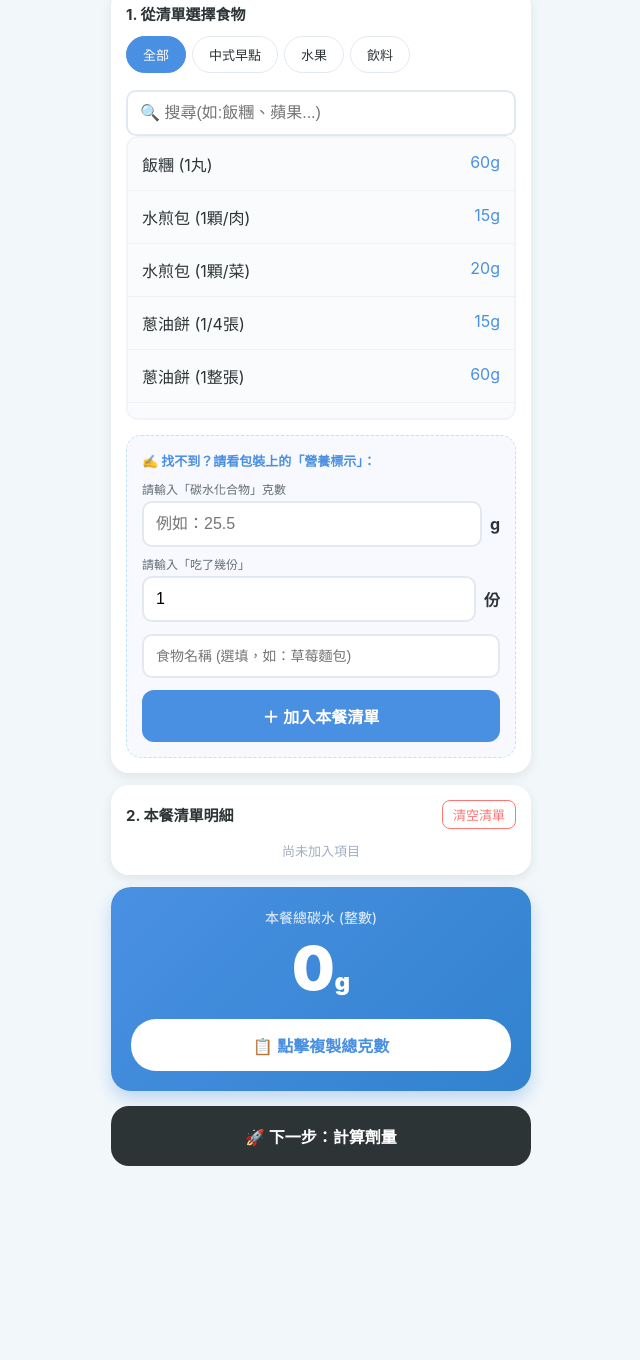
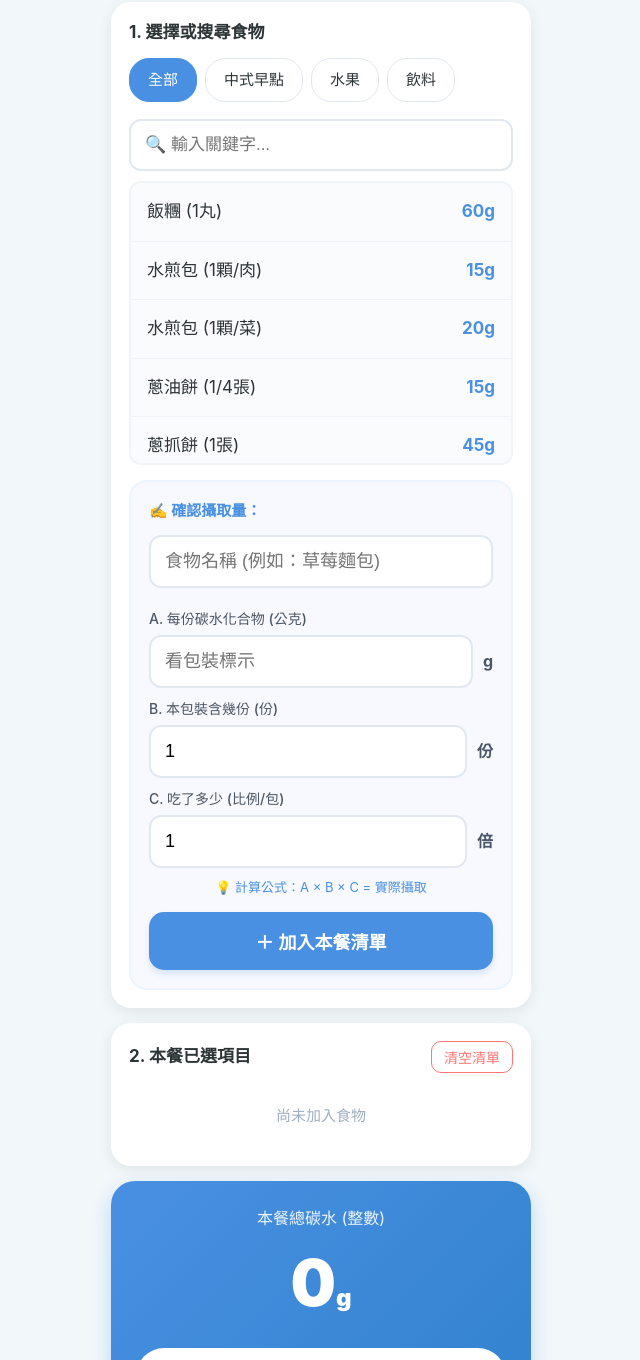
Before and after one commit to adsccxx-cpu/index.html, a plain HTML site: page index.html in a window 1280 px wide. Shown: the part 79-1439 px from the top of the page, without its empty margins (319-959 px from the left). Before the commit the page ends 1260 px from the top, so only its background shows below. Drawn offline with Linux system fonts and the light colour scheme.

Commit message:
Update index.html

```diff
--- a/index.html
+++ b/index.html
@@ -12,7 +12,7 @@
     --card: #FFFFFF;
     --text: #2D3436;
     --accent: #FF7675;
-    --hint: #636E72;
+    --hint: #4b5563; /* 提高對比度 */
   }
 
   body {
@@ -24,18 +24,19 @@
     display: flex;
     flex-direction: column;
     align-items: center;
+    line-height: 1.5;
   }
 
   .wrapper { width: 100%; max-width: 420px; }
 
-  h1 { font-size: 22px; color: var(--primary); text-align: center; margin: 10px 0; }
+  h1 { font-size: 24px; color: var(--primary); text-align: center; margin: 15px 0; }
 
   .card {
     background: var(--card);
-    border-radius: 18px;
-    padding: 15px;
-    margin-bottom: 12px;
-    box-shadow: 0 4px 12px rgba(0,0,0,0.08);
+    border-radius: 20px;
+    padding: 18px;
+    margin-bottom: 15px;
+    box-shadow: 0 4px 15px rgba(0,0,0,0.08);
     box-sizing: border-box;
   }
 
@@ -43,94 +44,77 @@
     display: flex;
     justify-content: space-between;
     align-items: center;
-    font-size: 15px;
+    font-size: 17px;
     font-weight: bold;
     margin-bottom: 12px;
     color: var(--text);
   }
 
   /* 分類與搜尋 */
-  .category-tabs { display: flex; gap: 6px; margin-bottom: 12px; overflow-x: auto; white-space: nowrap; padding-bottom: 5px; }
+  .category-tabs { display: flex; gap: 8px; margin-bottom: 12px; overflow-x: auto; white-space: nowrap; padding-bottom: 5px; }
   .tab {
-    padding: 8px 16px; font-size: 13px; border-radius: 20px;
+    padding: 10px 18px; font-size: 15px; border-radius: 20px;
     border: 1px solid #E2E8F0; background: white; cursor: pointer;
   }
   .tab.active { background: var(--primary); color: white; border-color: var(--primary); }
 
+  #foodSearch {
+    width: 100%; padding: 14px; font-size: 17px; border: 2px solid #E2E8F0; border-radius: 12px; margin-bottom: 10px; box-sizing: border-box;
+  }
+
   /* 加高搜尋清單 */
   .food-list {
-    height: 280px; /* 直向加長方便滑動 */
-    overflow-y: auto;
-    border: 2px solid #F0F4F8;
-    border-radius: 12px;
-    background: #FAFBFC;
-    margin-bottom: 15px;
+    height: 280px; overflow-y: auto; border: 2px solid #F0F4F8; border-radius: 12px; background: #FAFBFC; margin-bottom: 15px;
   }
-  /* 讓滑動條稍微明顯一點點 */
-  .food-list::-webkit-scrollbar { width: 4px; }
-  .food-list::-webkit-scrollbar-thumb { background: #CBD5E0; border-radius: 10px; }
-
   .food-item {
-    padding: 14px; border-bottom: 1px solid #EDF2F7;
-    display: flex; justify-content: space-between; font-size: 16px; cursor: pointer;
+    padding: 16px; border-bottom: 1px solid #EDF2F7; display: flex; justify-content: space-between; font-size: 17px; cursor: pointer;
   }
   .food-item:active { background: #EBF8FF; }
 
-  /* 手動輸入引導區 */
+  /* 核心計算區 */
   .manual-input-box {
-    background: #F8F9FE;
-    padding: 15px;
-    border-radius: 15px;
-    border: 1px dashed #BEE3F8;
+    background: #F8F9FE; padding: 18px; border-radius: 18px; border: 2px solid #EBF4FF;
   }
-  .guide-text { font-size: 13px; color: var(--primary); margin-bottom: 10px; font-weight: bold; }
+  .guide-text { font-size: 15px; color: var(--primary); margin-bottom: 12px; font-weight: bold; display: block; }
 
-  .input-label { font-size: 12px; color: var(--hint); margin-top: 8px; margin-bottom: 4px; }
+  .input-label { font-size: 14px; color: var(--hint); margin-top: 10px; margin-bottom: 6px; font-weight: 500; }
 
-  .input-row { display: flex; gap: 8px; align-items: center; }
+  .calc-row { display: flex; align-items: center; gap: 10px; margin-bottom: 10px; }
 
   input[type="number"], input[type="text"] {
-    width: 100%;
-    padding: 12px; border: 2px solid #E2E8F0; border-radius: 10px; font-size: 16px; outline: none;
-    box-sizing: border-box;
+    width: 100%; padding: 14px; border: 2px solid #E2E8F0; border-radius: 12px; font-size: 18px; outline: none; box-sizing: border-box;
   }
   input:focus { border-color: var(--primary); background: #FFF; }
 
+  .unit-text { font-weight: bold; font-size: 16px; color: #4A5568; white-space: nowrap; }
+
   .add-btn {
-    width: 100%; background: var(--primary); color: white; border: none;
-    padding: 14px; border-radius: 12px; font-weight: bold; font-size: 16px;
-    cursor: pointer; margin-top: 12px; display: flex; justify-content: center; align-items: center; gap: 8px;
+    width: 100%; background: var(--primary); color: white; border: none; padding: 16px; border-radius: 15px; font-weight: bold; font-size: 18px;
+    cursor: pointer; margin-top: 15px; display: flex; justify-content: center; align-items: center; gap: 8px; box-shadow: 0 4px 6px rgba(74, 144, 226, 0.2);
   }
 
   /* 清單顯示 */
-  .calc-list { margin-top: 5px; }
   .list-item {
-    display: flex; justify-content: space-between; font-size: 14px;
-    margin-bottom: 8px; background: #FFF; padding: 12px; border-radius: 10px;
-    border-left: 5px solid var(--primary); box-shadow: 0 2px 4px rgba(0,0,0,0.03);
+    display: flex; justify-content: space-between; align-items: center; font-size: 16px;
+    margin-bottom: 10px; background: #FFF; padding: 14px; border-radius: 12px;
+    border-left: 6px solid var(--primary); box-shadow: 0 2px 4px rgba(0,0,0,0.03);
   }
-  .del-btn { color: var(--accent); font-weight: bold; cursor: pointer; }
+  .del-btn { color: var(--accent); font-weight: bold; cursor: pointer; padding: 5px; font-size: 15px; }
 
   /* 總結區域 */
   .total-box {
-    background: linear-gradient(135deg, #4A90E2, #3182CE);
-    color: white; text-align: center; padding: 20px; border-radius: 20px; margin-top: 10px;
-    box-shadow: 0 8px 16px rgba(74, 144, 226, 0.3);
+    background: linear-gradient(135deg, #4A90E2, #3182CE); color: white; text-align: center; padding: 25px; border-radius: 24px; margin-top: 10px;
+    box-shadow: 0 8px 20px rgba(74, 144, 226, 0.3);
   }
-  .total-val { font-size: 60px; font-weight: 900; margin: 5px 0; }
+  .total-val { font-size: 64px; font-weight: 900; margin: 5px 0; }
   .copy-btn {
-    background: white; color: var(--primary); border: none;
-    padding: 14px; border-radius: 25px; width: 100%; font-weight: bold; margin-top: 10px; font-size: 16px;
+    background: white; color: var(--primary); border: none; padding: 15px; border-radius: 30px; width: 100%; font-weight: bold; margin-top: 12px; font-size: 18px;
   }
 
-  .clear-btn {
-    font-size: 13px; color: var(--accent); border: 1px solid var(--accent);
-    padding: 4px 10px; border-radius: 8px; background: transparent; cursor: pointer;
-  }
+  .clear-btn { font-size: 14px; color: var(--accent); border: 1px solid var(--accent); padding: 5px 12px; border-radius: 10px; background: white; cursor: pointer; }
 
   .link-btn {
-    display: block; background: #2D3436; color: white; text-decoration: none;
-    text-align: center; padding: 18px; border-radius: 18px; font-weight: bold; margin-top: 15px; font-size: 16px;
+    display: block; background: #2D3436; color: white; text-decoration: none; text-align: center; padding: 18px; border-radius: 18px; font-weight: bold; margin-top: 15px; font-size: 18px;
   }
 </style>
 </head>
@@ -140,33 +124,42 @@
   <h1>🍪 碳水加總計數器</h1>
 
   <div class="card">
-    <div class="section-title">1. 從清單選擇食物</div>
+    <div class="section-title">1. 選擇或搜尋食物</div>
     <div class="category-tabs">
       <div class="tab active" onclick="setCat('all', this)">全部</div>
       <div class="tab" onclick="setCat('snack', this)">中式早點</div>
       <div class="tab" onclick="setCat('fruit', this)">水果</div>
       <div class="tab" onclick="setCat('drink', this)">飲料</div>
     </div>
-    <input type="text" id="foodSearch" placeholder="🔍 搜尋(如:飯糰、蘋果...)" oninput="renderList()">
-
+    <input type="text" id="foodSearch" placeholder="🔍 輸入關鍵字..." oninput="renderList()">
     <div class="food-list" id="foodList"></div>
 
     <div class="manual-input-box">
-      <div class="guide-text">✍️ 找不到？請看包裝上的「營養標示」：</div>
+      <span class="guide-text">✍️ 確認攝取量：</span>
 
-      <div class="input-label">請輸入「碳水化合物」克數</div>
-      <div class="input-row">
-        <input id="baseCarb" type="number" inputmode="decimal" placeholder="例如：25.5">
-        <div style="font-weight:bold">g</div>
+      <input type="text" id="customName" placeholder="食物名稱 (例如：草莓麵包)" style="margin-bottom:10px">
+
+      <div class="input-label">A. 每份碳水化合物 (公克)</div>
+      <div class="calc-row">
+        <input id="baseCarb" type="number" inputmode="decimal" placeholder="看包裝標示">
+        <span class="unit-text">g</span>
       </div>
 
-      <div class="input-label">請輸入「吃了幾份」</div>
-      <div class="input-row">
-        <input id="portion" type="number" inputmode="decimal" value="1" step="0.25">
-        <div style="font-weight:bold">份</div>
+      <div class="input-label">B. 本包裝含幾份 (份)</div>
+      <div class="calc-row">
+        <input id="totalPacks" type="number" inputmode="decimal" value="1">
+        <span class="unit-text">份</span>
       </div>
 
-      <input type="text" id="customName" placeholder="食物名稱 (選填，如：草莓麵包)" style="margin-top:12px; font-size:14px">
+      <div class="input-label">C. 吃了多少 (比例/包)</div>
+      <div class="calc-row">
+        <input id="eatRatio" type="number" inputmode="decimal" value="1" step="0.1">
+        <span class="unit-text">倍</span>
+      </div>
+
+      <div style="font-size: 13px; color: var(--primary); text-align: center; margin-top: 5px;">
+        💡 計算公式：A × B × C = 實際攝取
+      </div>
 
       <button class="add-btn" onclick="addToList()">＋ 加入本餐清單</button>
     </div>
@@ -174,16 +167,16 @@
 
   <div class="card">
     <div class="section-title">
-      2. 本餐清單明細
+      2. 本餐已選項目
       <button class="clear-btn" onclick="clearAll()">清空清單</button>
     </div>
-    <div id="displayList" class="calc-list">
-      <div style="color: #A0AEC0; font-size: 13px; text-align: center;">尚未加入項目</div>
+    <div id="displayList">
+      <div style="color: #A0AEC0; font-size: 15px; text-align: center; padding: 20px;">尚未加入食物</div>
     </div>
   </div>
 
   <div class="total-box">
-    <div style="font-size:14px; opacity:0.9">本餐總碳水 (整數)</div>
+    <div style="font-size:16px; opacity:0.9">本餐總碳水 (整數)</div>
     <div class="total-val"><span id="grandTotal">0</span><span style="font-size:24px">g</span></div>
     <button class="copy-btn" id="cpBtn" onclick="copyTotal()">📋 點擊複製總克數</button>
   </div>
@@ -197,25 +190,21 @@ const foodDB = [
   {n: "水煎包 (1顆/肉)", c: 15, cat: "snack"},
   {n: "水煎包 (1顆/菜)", c: 20, cat: "snack"},
   {n: "蔥油餅 (1/4張)", c: 15, cat: "snack"},
-  {n: "蔥油餅 (1整張)", c: 60, cat: "snack"},
   {n: "蔥抓餅 (1張)", c: 45, cat: "snack"},
   {n: "蛋餅 (1份)", c: 20, cat: "snack"},
   {n: "燒餅 (1條)", c: 30, cat: "snack"},
   {n: "油條 (1根)", c: 15, cat: "snack"},
   {n: "饅頭 (1顆)", c: 30, cat: "snack"},
-  {n: "刈包 (1份/不含肉)", c: 30, cat: "snack"},
+  {n: "刈包 (1份)", c: 30, cat: "snack"},
   {n: "肉包 (1顆)", c: 45, cat: "snack"},
   {n: "紅豆餅/車輪餅 (1顆)", c: 20, cat: "snack"},
   {n: "小籠包 (1顆)", c: 8, cat: "snack"},
-  {n: "小籠湯包 (1顆)", c: 10, cat: "snack"},
   {n: "蘿蔔糕 (2片)", c: 30, cat: "snack"},
   {n: "蘋果 (1顆/小)", c: 15, cat: "fruit"},
   {n: "香蕉 (1根)", c: 30, cat: "fruit"},
   {n: "芭樂 (1顆/中)", c: 30, cat: "fruit"},
-  {n: "西瓜 (1大片)", c: 15, cat: "fruit"},
   {n: "珍珠奶茶 (700ml/全糖)", c: 60, cat: "drink"},
-  {n: "米漿 (400ml)", c: 40, cat: "drink"},
-  {n: "豆漿 (400ml/有糖)", c: 15, cat: "drink"},
+  {n: "有糖豆漿 (400ml)", c: 15, cat: "drink"},
   {n: "可樂 (330ml/罐)", c: 35, cat: "drink"}
 ];
 
@@ -237,37 +226,43 @@ function renderList() {
   filtered.forEach(f => {
     const div = document.createElement('div');
     div.className = 'food-item';
-    div.innerHTML = `<span>${f.n}</span><span style="color:var(--primary)">${f.c}g</span>`;
+    div.innerHTML = `<span>${f.n}</span><span style="color:var(--primary); font-weight:bold">${f.c}g</span>`;
     div.onclick = () => {
       document.getElementById('customName').value = f.n;
       document.getElementById('baseCarb').value = f.c;
-      document.getElementById('portion').value = 1;
+      document.getElementById('totalPacks').value = 1;
+      document.getElementById('eatRatio').value = 1;
+      // 點擊後自動捲動到輸入區
+      document.querySelector('.manual-input-box').scrollIntoView({ behavior: 'smooth' });
     };
     list.appendChild(div);
   });
 }
 
 function addToList() {
-  const c = parseFloat(document.getElementById('baseCarb').value);
-  const p = parseFloat(document.getElementById('portion').value);
+  const a = parseFloat(document.getElementById('baseCarb').value);
+  const b = parseFloat(document.getElementById('totalPacks').value);
+  const c = parseFloat(document.getElementById('eatRatio').value);
   const n = document.getElementById('customName').value || "市售食品";
 
-  if(!c) { alert("請輸入碳水克數"); return; }
+  if(!a) { alert("請輸入碳水克數"); return; }
 
-  currentList.push({ name: n, carb: c * p });
+  const totalCarb = a * b * c;
+  currentList.push({ name: n, carb: totalCarb });
   updateUI();
 
-  // 清除輸入
+  // 重置輸入
   document.getElementById('baseCarb').value = '';
   document.getElementById('customName').value = '';
-  document.getElementById('portion').value = 1;
+  document.getElementById('totalPacks').value = 1;
+  document.getElementById('eatRatio').value = 1;
 }
 
 function updateUI() {
   const listDiv = document.getElementById('displayList');
   const totalSpan = document.getElementById('grandTotal');
   if(currentList.length === 0) {
-    listDiv.innerHTML = '<div style="color: #A0AEC0; font-size: 13px; text-align: center;">尚未加入項目</div>';
+    listDiv.innerHTML = '<div style="color: #A0AEC0; font-size: 15px; text-align: center; padding: 20px;">尚未加入食物</div>';
     totalSpan.innerText = '0';
     return;
   }
@@ -290,7 +285,7 @@ function removeItem(index) {
 }
 
 function clearAll() {
-  if(confirm("確定要清空本餐清單嗎？")) {
+  if(confirm("確定要清空清單嗎？")) {
     currentList = [];
     updateUI();
   }
```
